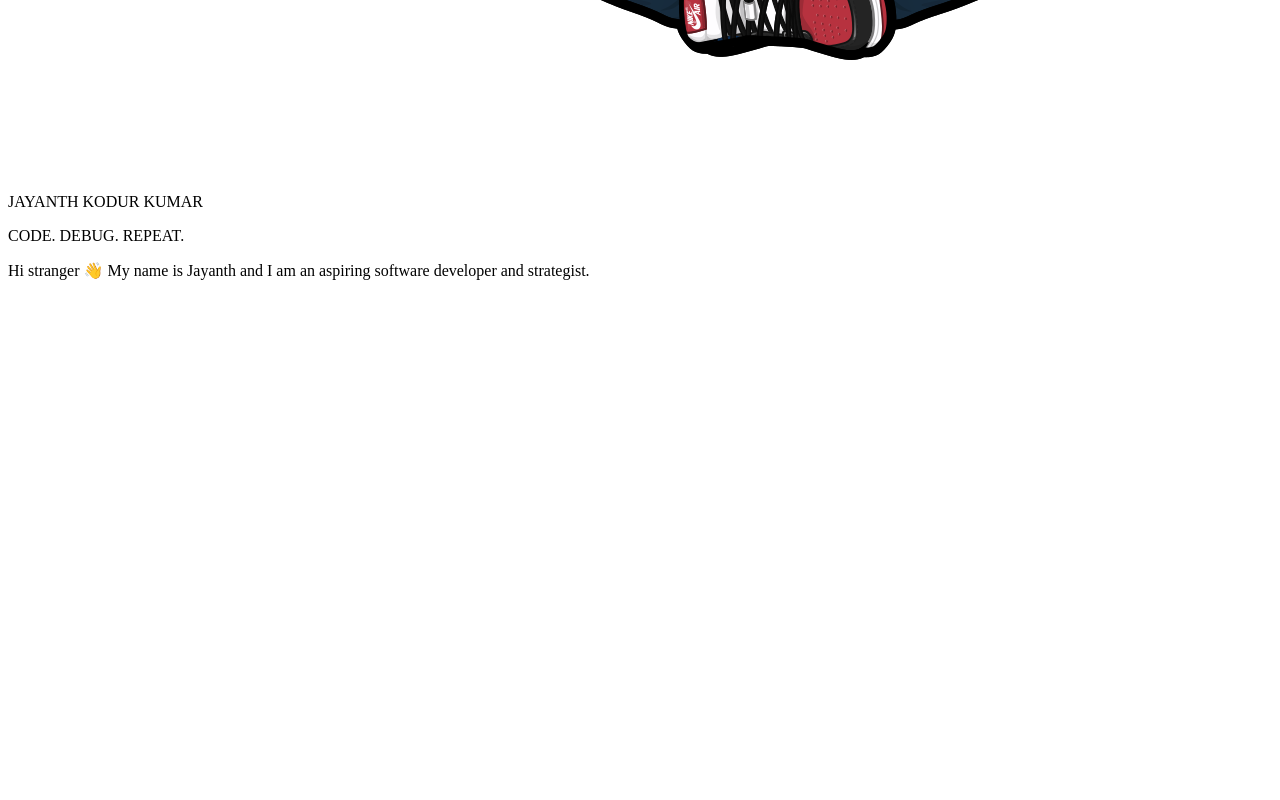
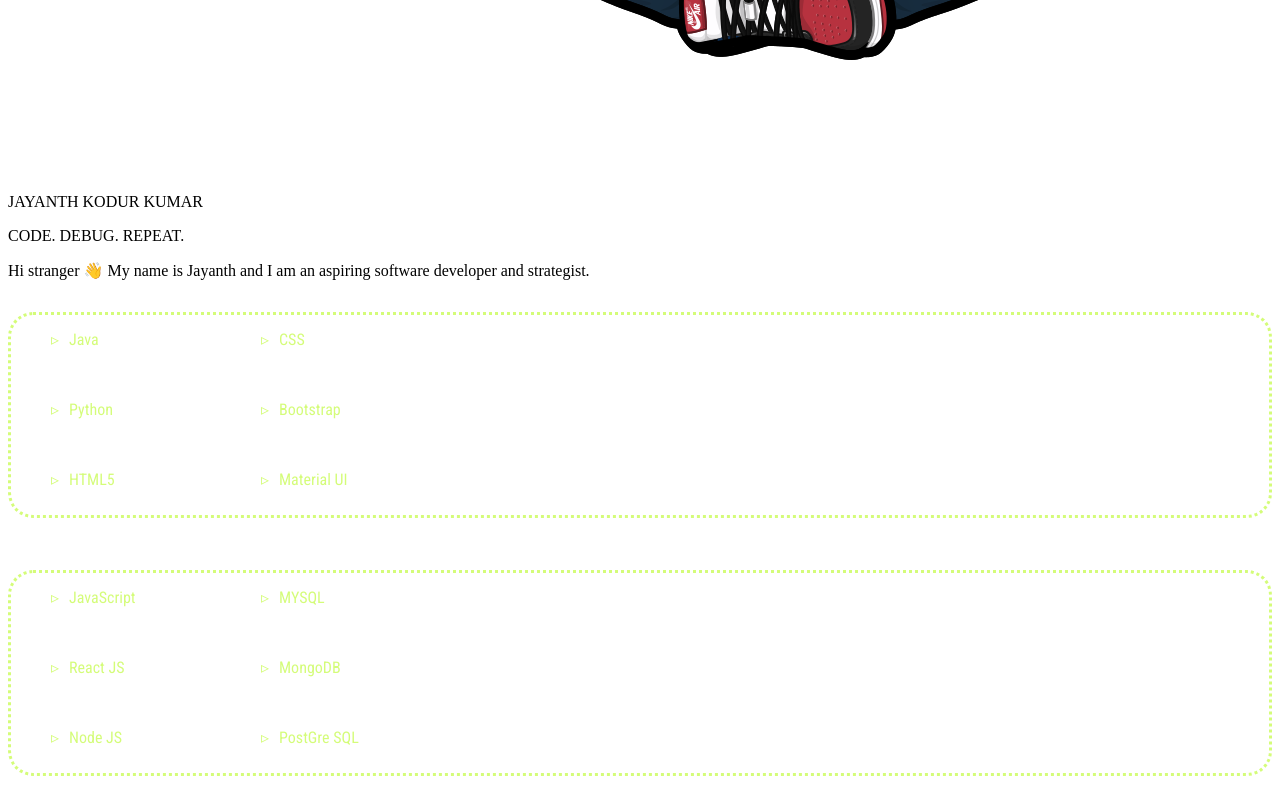
Before and after one commit to jayanthkodurkumar/portfolio, a React (Create React App) app in the folder jayanthportfolio/: page / in a window 1280 px wide. Shown: the part 1411-2211 px from the top of the page. Before the commit the page ends 1707 px from the top, so only its background shows below. Built offline with nearby package versions, Linux system fonts and the light colour scheme; a web font is replaced by a local one.

Commit message:
tech skills added

```diff
--- a/jayanthportfolio/src/components/Description/description.css
+++ b/jayanthportfolio/src/components/Description/description.css
@@ -21,7 +21,7 @@
   }
 
   .description-text-2 {
-    /* width: fit-content; */
+    width: 102%;
     font-family: "Roboto Condensed";
     font-size: 15px;
     font-weight: 300;
--- a/jayanthportfolio/src/components/Navbar/navbar.css
+++ b/jayanthportfolio/src/components/Navbar/navbar.css
@@ -19,7 +19,7 @@
     width: 10vw;
   }
   .navbar-name {
-    color: whitesmoke;
+    color: #d4fc79;
     width: 53%;
     height: 23px;
     padding-left: 14px;
@@ -38,20 +38,20 @@
 
   .navbar-name span {
     text-align: center;
-    opacity: 0.9;
+    opacity: 1;
   }
 
   @keyframes fadeInFromLeft {
     0% {
       opacity: 0;
-      transform: translateX(-50px);
+      transform: translateZ(-50px);
     }
     50% {
       opacity: 0.3;
     }
     100% {
       opacity: 1;
-      transform: translateX(0);
+      transform: translateZ(0);
     }
   }
 
--- a/jayanthportfolio/src/components/Skills/Skills.jsx
+++ b/jayanthportfolio/src/components/Skills/Skills.jsx
@@ -0,0 +1,46 @@
+import React from "react";
+import "./skills.css";
+
+const Skills = ({ className }) => {
+  const skillsArray1 = [
+    "Java",
+
+    "CSS",
+    "Python",
+    "Bootstrap",
+    "HTML5",
+    "Material UI",
+  ];
+  const skillsArray2 = [
+    "JavaScript",
+    "MYSQL",
+    "React JS",
+    "MongoDB",
+    "Node JS",
+    "PostGre SQL",
+  ];
+
+  const skillsList1 = skillsArray1.map((skill, index) => {
+    return (
+      <li className="skills-text" key={index}>
+        {skill}
+      </li>
+    );
+  });
+  const skillsList2 = skillsArray2.map((skill, index) => {
+    return (
+      <li className="skills-text1" key={index}>
+        {skill}
+      </li>
+    );
+  });
+
+  return (
+    <div className={`skills-container ${className}`}>
+      <ul className="skills-box"> {skillsList1}</ul>
+      <ul className="skills-box"> {skillsList2}</ul>
+    </div>
+  );
+};
+
+export default Skills;
--- /dev/null
+++ b/jayanthportfolio/src/components/Skills/skills.css
@@ -0,0 +1,45 @@
+.skills-container {
+  position: relative;
+  gap: 20px;
+  display: flex;
+  flex-direction: column;
+}
+
+.skills-box {
+  display: grid;
+  grid-template-columns: repeat(2, minmax(140px, 200px));
+  gap: 10px 10px;
+  overflow: hidden;
+  list-style: none;
+  border-radius: 25px;
+  border-style: dotted;
+  border-color: #d4fc79;
+}
+
+.skills-box li::before {
+  content: "▹";
+  position: relative;
+  left: 0px;
+  color: #d4fc79;
+  font-family: "Roboto Condensed";
+  font-style: normal;
+  font-weight: 500;
+  font-size: 16px;
+  line-height: 50px;
+  margin-right: 10px;
+}
+.skills-box li {
+  position: relative;
+  margin-bottom: 10px;
+}
+.skills-text,
+.skills-text1 {
+  font-family: "Roboto Condensed";
+  font-style: normal;
+  font-weight: 500;
+  font-size: 16px;
+  line-height: 50px;
+
+  color: #d4fc79;
+  position: relative;
+}
--- a/jayanthportfolio/src/pages/Home.jsx
+++ b/jayanthportfolio/src/pages/Home.jsx
@@ -2,12 +2,14 @@ import React from "react";
 import Navbar from "../components/Navbar/Navbar";
 import "./home.css";
 import Description from "../components/Description/Description";
+import Skills from "../components/Skills/Skills";
 
 const Home = ({ children }) => {
   return (
     <div className={`home-container ${children}`}>
       <Navbar className="navbar" />
       <Description className="description" />
+      <Skills className="skills" />
     </div>
   );
 };
--- a/jayanthportfolio/src/pages/home.css
+++ b/jayanthportfolio/src/pages/home.css
@@ -9,4 +9,10 @@
     margin-right: 18.5px;
     margin-top: 70.5px;
   }
+
+  .skills {
+    margin-left: 10%;
+    margin-right: 10%;
+    margin-top: 150px;
+  }
 }
```
